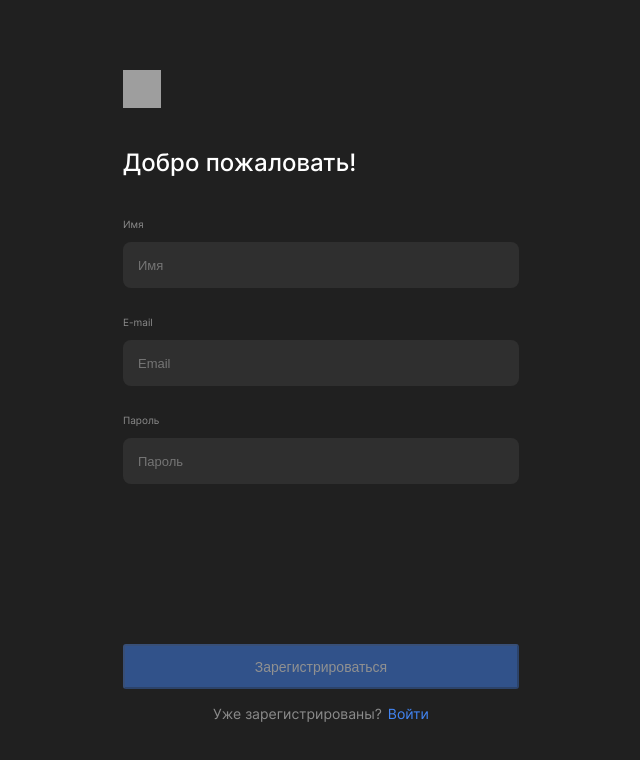
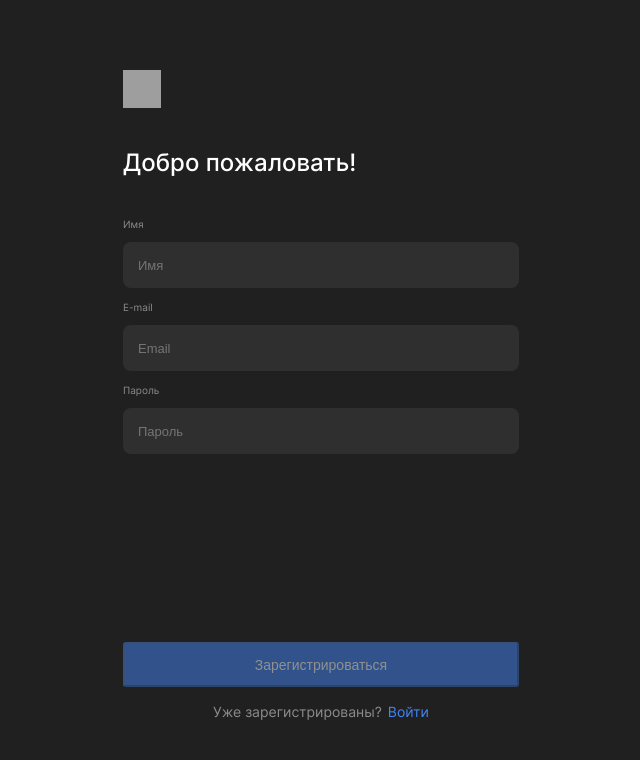
Before and after one commit to gilyazov-ranel/movies-explorer-frontend, a React (Create React App) app in the folder movies-project/: page /signup in a window 1280 px wide. Shown: the top 760 px of the page, without its empty margins (319-959 px from the left). Built offline with nearby package versions, Linux system fonts and the light colour scheme; no server answers; grey boxes are pictures that could not be loaded.

Commit message:
fix: исправлены ошибки валидации, запроса с сервера

```diff
--- a/movies-project/src/blocks/profile/__edit/profile__edit.css
+++ b/movies-project/src/blocks/profile/__edit/profile__edit.css
@@ -18,6 +18,12 @@
     opacity: 0.8;
 }
 
+.profile__edit:disabled {
+    opacity: 1;
+    color: #C2C2C2;
+    cursor: auto;
+}
+
 @media (max-width: 900px) {
     .profile__edit {
         margin-top: 197px;
--- a/movies-project/src/components/App/App.js
+++ b/movies-project/src/components/App/App.js
@@ -40,7 +40,8 @@ function App() {
   const [filterSaveMovies, setFilterSaveMovies] = useState([]);
 
   const [loggedIn, setLoggedIn] = useState(false);
-  const [validationField, setvalidationField] = useState(false);
+  const [validationField, setValidationField] = useState(false);
+  const [validationFieldEmail, setValidationFieldEmail] = useState(false);
   const [userId, setUserId] = useState('');
 
   const [counterMovie, setCounterMovies] = useState('')
@@ -54,10 +55,12 @@ function App() {
   const [errorMessageForm, serErrorMessageForm] = useState(false)
   const nameUser = useInput('', { isEmpty: true, minLength: 2 });
   const emailUser = useInput('', { isEmpty: true, minLength: 0, isEmail: false });
+  const nameUserProfile = useInput('', { isEmpty: true, minLength: 2 });
+  const emailUserProfile = useInput('', { isEmpty: true, minLength: 0, isEmail: false });
   const passwordUser = useInput('', { isEmpty: true, minLength: 8 });
   const [preloader, setPreloader] = useState(false);
   const [resultRequestServer, setResultRequestServer] = useState('');
-
+  const [exitLatch, setExitLatch] = useState(false)
   const token = localStorage.getItem('token');
   const mainApi = new MainApi('https://api.project.movies.nomoreparties.sbs', token)
 
@@ -68,25 +71,18 @@ function App() {
   const navigate = useNavigate();
 
   useEffect(() => {
+    if (token) {
       mainApi.getMovies().then(items => {
         setSaveMovies(items.movies);
         setFilterSaveMovies(items.movies);
+        setExitLatch(false);
       }).catch((err) => {
         console.log(err);
       })
+    }
 
     // eslint-disable-next-line react-hooks/exhaustive-deps
-  }, [counterMovie, loggedIn])
-
-  useEffect(() => {
-    setErrorMessageName('');
-    setErrorMessageEmail('');
-    setErrorMessagePassword('');
-    serErrorMessageForm(false);
-    setvalidationField(true);
-    setSaveProfile(true);
-    setErrorMessage('');
-  }, [location])
+  }, [counterMovie, loggedIn, token])
 
   useEffect(() => {
     setLocalFilterMovies(filterMovies);
@@ -127,22 +123,44 @@ function App() {
   useEffect(() => {
     if ((nameUser.isDirty && nameUser.isEmpty) ||
       (nameUser.isDirty && nameUser.minLengthError) ||
-      (emailUser.isDirty && emailUser.isEmpty) ||
+      (nameUserProfile.isDirty && nameUserProfile.isEmpty) ||
+      (nameUserProfile.isDirty && nameUserProfile.minLengthError) ||
+      (passwordUser.isDirty && passwordUser.isEmpty) ||
+      (passwordUser.isDirty && passwordUser.minLengthError)) {
+      setValidationField(true);
+    } else {
+      setValidationField(false);
+    }
+
+    if ((emailUser.isDirty && emailUser.isEmpty) ||
       (emailUser.isDirty && emailUser.minLengthError) ||
       (emailUser.isDirty && emailUser.emailError) ||
-      (passwordUser.isDirty && passwordUser.isEmpty) ||
-      (passwordUser.isDirty && passwordUser.minLengthError)) {
-      setvalidationField(true);
+      (emailUserProfile.isDirty && emailUserProfile.isEmpty) ||
+      (emailUserProfile.isDirty && emailUserProfile.minLengthError) ||
+      (emailUserProfile.isDirty && emailUserProfile.emailError)) {
+      setValidationFieldEmail(true);
     } else {
-      setvalidationField(false);
+      setValidationFieldEmail(false);
     }
 
   }, [
     emailUser,
+    emailUserProfile,
+    nameUserProfile,
     nameUser,
-    passwordUser,
-    validationField,
+    passwordUser
   ])
+
+  useEffect(() => {
+    setErrorMessageName('');
+    setErrorMessageEmail('');
+    setErrorMessagePassword('');
+    serErrorMessageForm(false);
+    setValidationField(true);
+    setValidationFieldEmail(true);
+    setSaveProfile(true);
+    setErrorMessage('');
+  }, [location])
 
 
   function handleOpenBurgerMenu() {
@@ -190,19 +208,19 @@ function App() {
     setLoggedIn(true)
   };
 
-  function handleTransitionRegister() {
-    navigate('/signin');
-    setvalidationField(true);
-  }
-
   function handleTransitionMovies() {
     navigate('/movies');
   }
 
   function handleRegister(form) {
+    const password = form.password;
+
     mainApi.register(form).then((form) => {
       if (form) {
-        handleTransitionRegister();
+        handleLogin({
+          email: form.email,
+          password: password
+        })
       }
     })
       .catch((err) => {
@@ -212,11 +230,11 @@ function App() {
   };
 
   function handleLogin(form) {
+
     mainApi.authorize(form).then((form) => {
       if (form) {
         handleLoginIn();
         handleTransitionMovies();
-        setUserId(form.user._id);
       }
     })
       .catch((err) => {
@@ -281,11 +299,23 @@ function App() {
     setFilterSaveMovies([]);
     setFilterMovies([]);
     setSearchingResults(false);
-    handleTransitionRegister();
+    navigate('/');
+    setExitLatch(true);
+    setLoggedIn(false);
   }
 
   function handleChangeName(e) {
     nameUser.onChange(e);
+    setErrorMessageName(e.target.validationMessage);
+  }
+
+  function handleChangeNameProfile(e) {
+    nameUserProfile.onChange(e);
+    setErrorMessageName(e.target.validationMessage);
+  }
+
+  function handleChangeEmailProfile(e) {
+    emailUserProfile.onChange(e);
     setErrorMessageName(e.target.validationMessage);
   }
 
@@ -312,7 +342,9 @@ function App() {
           onChangeEmail={handleChangeEmail}
           onChangePassword={handleChangePassword}
           validationField={validationField}
-          errorMessage={errorMessage} />} />
+          validationFieldEmail={validationFieldEmail}
+          errorMessage={errorMessage}
+          exitLatch={exitLatch} />} />
 
         <Route path='/signup' element={<Register
           onRegister={handleRegister}
@@ -326,7 +358,8 @@ function App() {
           onChangeName={handleChangeName}
           onChangeEmail={handleChangeEmail}
           onChangePassword={handleChangePassword}
-          validationField={validationField} />} />
+          validationField={validationField}
+          validationFieldEmail={validationFieldEmail} />} />
 
         <Route path='/' element={
 
@@ -403,11 +436,12 @@ function App() {
               onEditProfile={handleEditProfile}
               errorMessageEmail={errorMessageEmail}
               errorMessageName={errorMessageName}
-              emailUser={emailUser}
-              nameUser={nameUser}
-              onChangeName={handleChangeName}
-              onChangeEmail={handleChangeEmail}
+              emailUser={emailUserProfile}
+              nameUser={nameUserProfile}
+              onChangeName={handleChangeNameProfile}
+              onChangeEmail={handleChangeEmailProfile}
               validationField={validationField}
+              validationFieldEmail={validationFieldEmail}
               errorMessageForm={errorMessageForm}
               isSaveProfile={isSaveProfile}
               onSaveProfile={setSaveProfile}
--- a/movies-project/src/components/Movies/Movies.js
+++ b/movies-project/src/components/Movies/Movies.js
@@ -2,7 +2,6 @@ import './Movies.css'
 import './SearchForm/SearchForm';
 import SearchForm from './SearchForm/SearchForm';
 import MoviesCardList from './MoviesCardList/MoviesCardList';
-import Preloader from './Preloader/Preloader'
 
 function Movies({
     isBurgerMenu,
@@ -33,9 +32,6 @@ function Movies({
                 search={search}
                 chekboxActivion={search}
             />
-            {
-                preloader ? <Preloader /> :
-
                     <MoviesCardList
                         movies={movies}
                         search={search}
@@ -43,8 +39,9 @@ function Movies({
                         onCreateMovies={onCreateMovies}
                         saveMovies={saveMovies}
                         resultRequestServer={resultRequestServer}
+                        preloader={preloader}
                     />
-            }
+
         </main>
 
     );
--- a/movies-project/src/components/Register/Register.js
+++ b/movies-project/src/components/Register/Register.js
@@ -12,7 +12,8 @@ function Register({ onRegister,
     onChangeName,
     onChangeEmail,
     onChangePassword,
-    validationField
+    validationField,
+    validationFieldEmail
 }) {
 
     const [formValue, setFormValue] = useState({
@@ -34,7 +35,6 @@ function Register({ onRegister,
         onRegister(formValue);
     }
 
-
     return (
         <main className='data'>
             <a href='/' className='data__logo'> </a>
@@ -49,7 +49,7 @@ function Register({ onRegister,
                     onFocus={e => nameUser.onFocus(e)}
                     onChange={handleChange}
                     className='data__input'
-                    name="name"
+                    name='name'
                     placeholder='Имя'
                     type='text'
                     required
@@ -57,9 +57,7 @@ function Register({ onRegister,
                     onInput={onChangeName}
                     minLength='2'
                 />
-                <span className={`data__input-error ` + validationField && `data__input-error__open`}>
-                    {errorMessageName}
-                </span>
+
                 <label className='data__title' >
                     E-mail
                 </label>
@@ -74,9 +72,7 @@ function Register({ onRegister,
                     value={formValue.email}
                     onInput={onChangeEmail}
                 />
-                <span className={`data__input-error ` + validationField && `data__input-error__open`}>
-                    {errorMessageEmail}
-                </span>
+
                 <label className='data__title'>
                     Пароль
                 </label>
@@ -93,13 +89,19 @@ function Register({ onRegister,
                     minLength='8'
                 />
                 <span className={`data__input-error ` + validationField && `data__input-error__open`}>
-                    {errorMessagePassword}
+                    {(errorMessageName && validationField) && 'Ошибка в поле Имя: ' + errorMessageName.toLowerCase()}
+                </span>
+                <span className={`data__input-error ` + validationFieldEmail && `data__input-error__open`}>
+                    {((formValue.email && validationFieldEmail) || errorMessageEmail ) && 'Ошибка в поле E-mail: ' + (errorMessageEmail.toLowerCase() || 'допишите доменное имя')}
+                </span>
+                <span className={`data__input-error ` + validationField && `data__input-error__open`}>
+                {(errorMessagePassword && validationField) && 'Ошибка в поле Пароль: ' +  errorMessagePassword.toLowerCase()  }
                 </span>
                 <span className='data__error'>
                     {errorMessage}
                 </span>
                 <button type='submit'
-                    disabled={validationField || !nameUser.inputValid || !passwordUser.inputValid || !emailUser.inputValid}
+                    disabled={validationField || validationFieldEmail || !nameUser.inputValid || !passwordUser.inputValid || !emailUser.inputValid}
                     className='data__button'
                     onSubmit={handleSubmit}
                 >
--- a/movies-project/src/hooks/useInput.js
+++ b/movies-project/src/hooks/useInput.js
@@ -19,7 +19,7 @@ export function useInput(initalValue, validations) {
         onChange,
         onFocus,
         isDirty,
-        ...valid
+        ...valid,
     }
 
 }
```
Also changed, not shown: movies-project/src/components/Header/Header.js (+13 -7 lines), movies-project/src/components/Login/Login.js (+11 -7 lines), movies-project/src/components/Movies/MoviesCardList/MoviesCardList.js (+6 -3 lines), movies-project/src/components/Profile/Profile.js (+7 -6 lines). Lines whose indentation alone changed are shown as unchanged.
